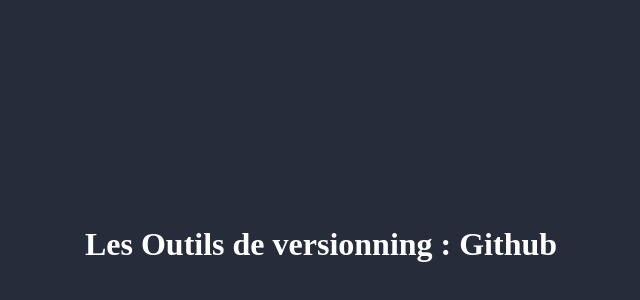
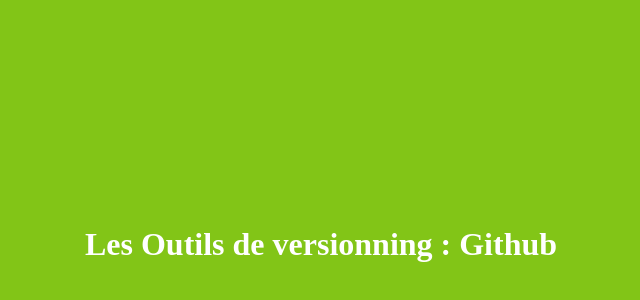
Before and after one commit to Justin-AMAGLO/Hackthon, a plain HTML site: page index.html in a window 1280 px wide. Shown: the part 48-348 px from the top of the page, without its empty margins (319-959 px from the left). Drawn offline with Linux system fonts and the light colour scheme.

Commit message:
Modification de la couleur du style

```diff
--- a/index.html
+++ b/index.html
@@ -6,7 +6,7 @@
     <meta name="viewport" content="width=device-width, initial-scale=1.0">
     <title>Hackthon DevOps</title>
 </head>
-<body style="background-color: rgb(39, 44, 59)">
+<body style="background-color: rgb(130, 197, 23)">
     <h1
     style="color: white;
         text-align: center;
```
